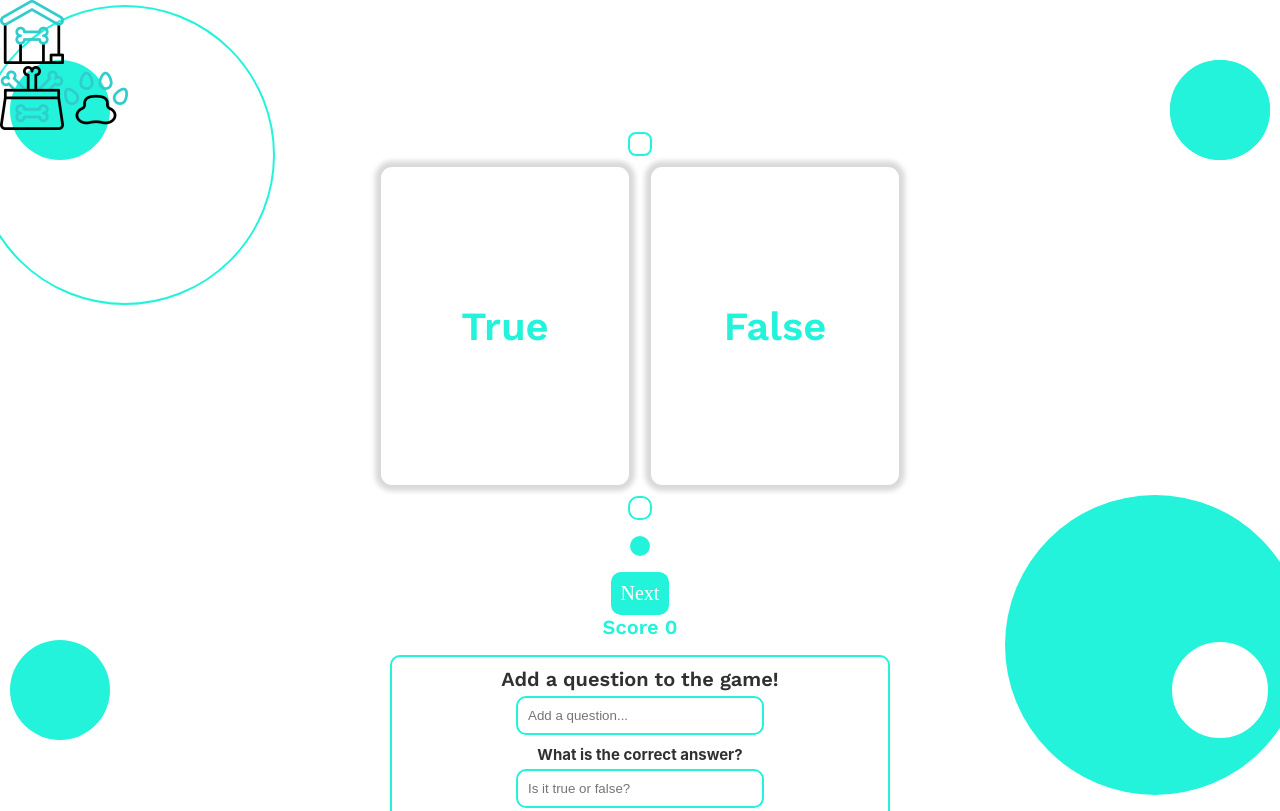
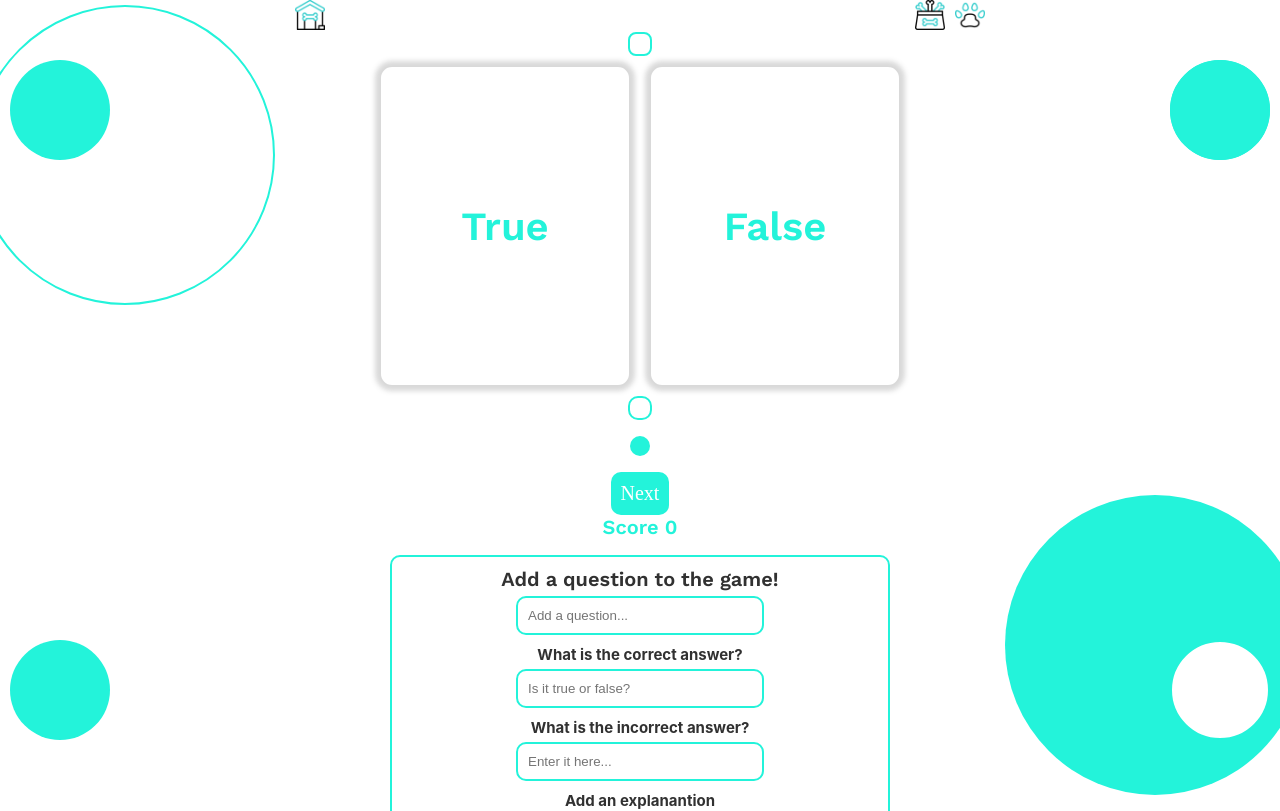
Before and after one commit to Jorfishdan/capstone, a React (Create React App) app: page /brainTeaser in a window 1280 px wide. Shown: the top 811 px of the page. Built offline with nearby package versions, Linux system fonts and the light colour scheme; no server answers; a web font is replaced by a local one.

Commit message:
added links to other games on brainteasers

```diff
--- a/src/pages/BrainTeaser/BrainTeaser.js
+++ b/src/pages/BrainTeaser/BrainTeaser.js
@@ -19,10 +19,10 @@ function BrainTeaser() {
             </Link>
             <div className="brainteaser__icon-wrapper">
             <Link to="/cleanup">
-            <img src={dogfood} alt="home icon to return to main menu" className="brainteaser__home" />
+            <img src={dogfood} alt="home icon to return to main menu" className="brainteaser__cleanup-link" />
             </Link>
             <Link to="/callbacks">
-            <img src={paw} alt="home icon to return to main menu" className="brainteaser__home" />
+            <img src={paw} alt="home icon to return to main menu" className="brainteaser__callbacks-link" />
             </Link>
             </div>
             </div>
--- a/src/pages/BrainTeaser/BrainTeaser.scss
+++ b/src/pages/BrainTeaser/BrainTeaser.scss
@@ -6,8 +6,8 @@
 .brainteaser {
   // background-color: #23F3DA;
     &__home {
-        width: 5%;
-        height: 5%;
+        width: 3rem;
+        height: 3rem;
 
       }
 
@@ -130,9 +130,25 @@
           height:10rem;
         }
       }
-      // &__header {
-      //   display:flex;
-      //   flex-direction: row;
-      //   height:2rem;
-      // }
+      &__header {
+        display:flex;
+        flex-direction: row;
+        justify-content:space-around;
+
+      }
+
+      &__icon-wrapper {
+        display: flex;
+      }
+
+      &__cleanup-link {
+        width: 3rem;
+        height: 3rem;
+        margin-right:1rem;
+      }
+
+      &__callbacks-link {
+        width: 3rem;
+        height: 3rem;
+      }
 }
```
